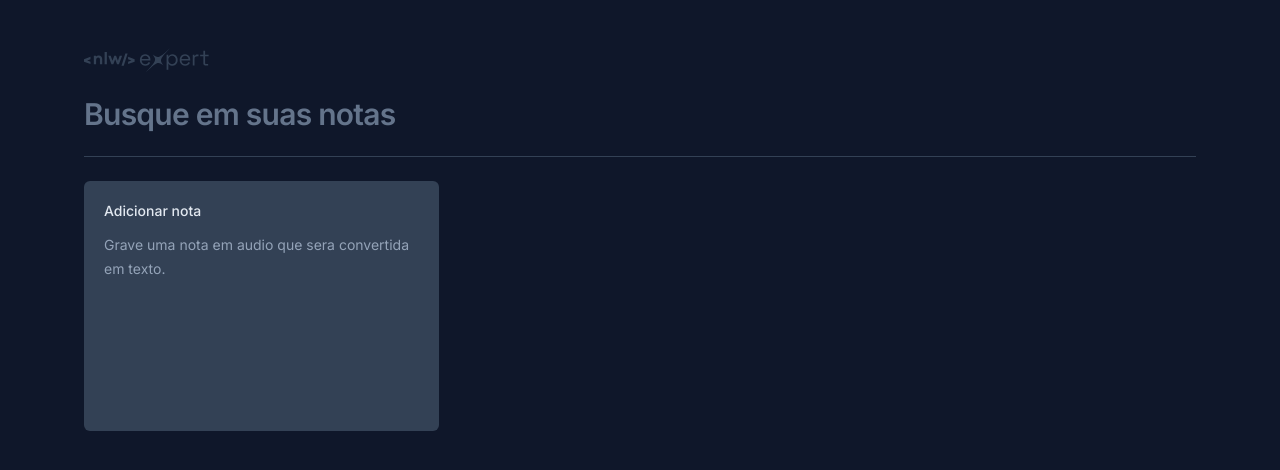
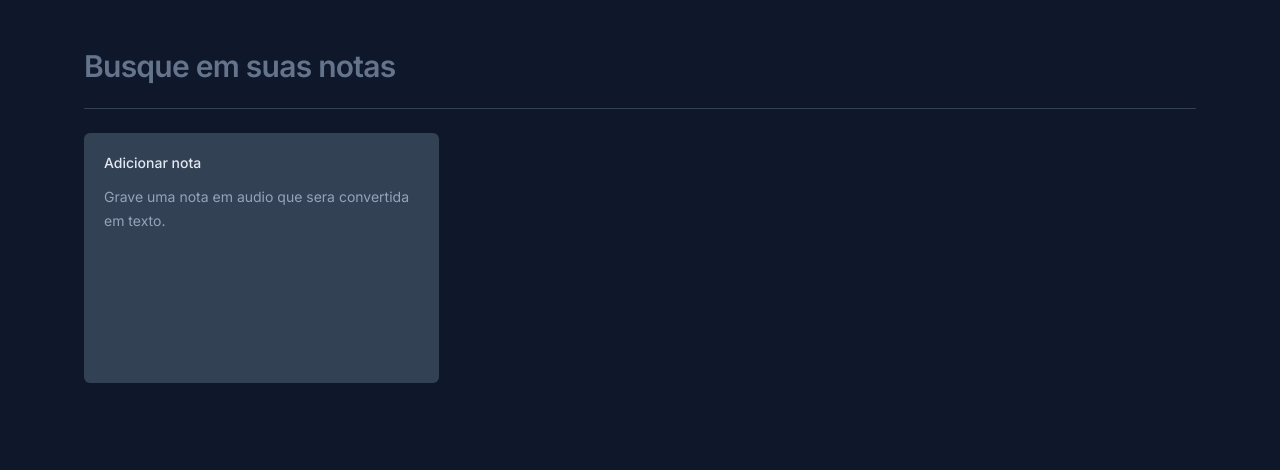
Before and after one commit to emiltonnhampossa/expert-notes, a React (Vite) app: page / in a window 1280 px wide. Shown: the top 470 px of the page. Built offline with nearby package versions, Linux system fonts and the light colour scheme.

Commit message:
tirando a logo

```diff
--- a/package.json
+++ b/package.json
@@ -1,4 +1,5 @@
 {
+
   "name": "expert-notes",
   "private": true,
   "version": "0.0.0",
@@ -7,11 +8,14 @@
     "dev": "vite",
     "build": "tsc && vite build",
     "lint": "eslint . --ext ts,tsx --report-unused-disable-directives --max-warnings 0",
-    "preview": "vite preview"
+    "preview": "vite preview",
+    "predeploy":"npm run build",
+    "deploy": "gh-pages -d dist"
   },
   "dependencies": {
     "@radix-ui/themes": "^2.0.3",
     "date-fns": "^3.3.1",
+    "gh-pages": "^6.1.1",
     "lucide-react": "^0.323.0",
     "react": "^18.2.0",
     "react-dom": "^18.2.0",
--- a/src/App.tsx
+++ b/src/App.tsx
@@ -1,5 +1,5 @@
 import { ChangeEvent, useState } from 'react'
-import logo from './assets/Logo_nlw_escuro.svg'
+// import logo from './assets/Logo_nlw_escuro.svg'
 import NewNoteCard from './components/new-note-card'
 import { NoteCard } from './components/note-card'
 
@@ -58,7 +58,7 @@ export function App() {
       : notes
   return (
     <div className="mx-auto max-w-6xl my-12 space-y-6 px-5 ">
-      <img src={logo} alt="nlw-expert" />
+      {/* <img src={logo} alt="nlw-expert" /> */}
 
       <form className="w-full">
         <input
```
Also changed, not shown: 1 other file (tests, documents, lock files or other folders).
